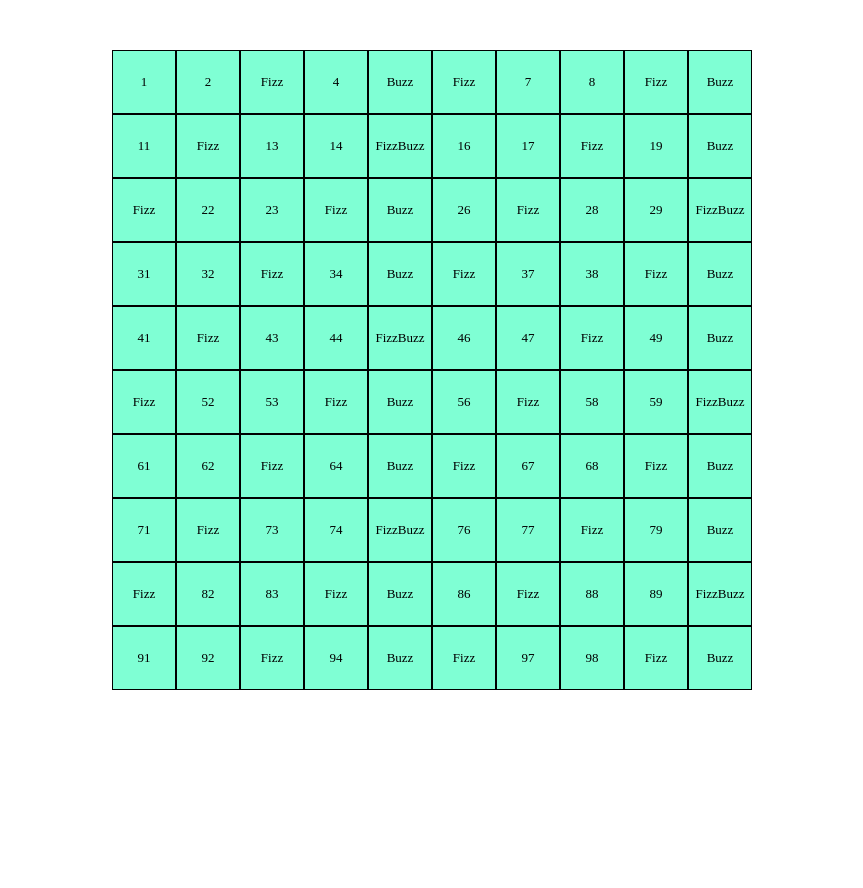
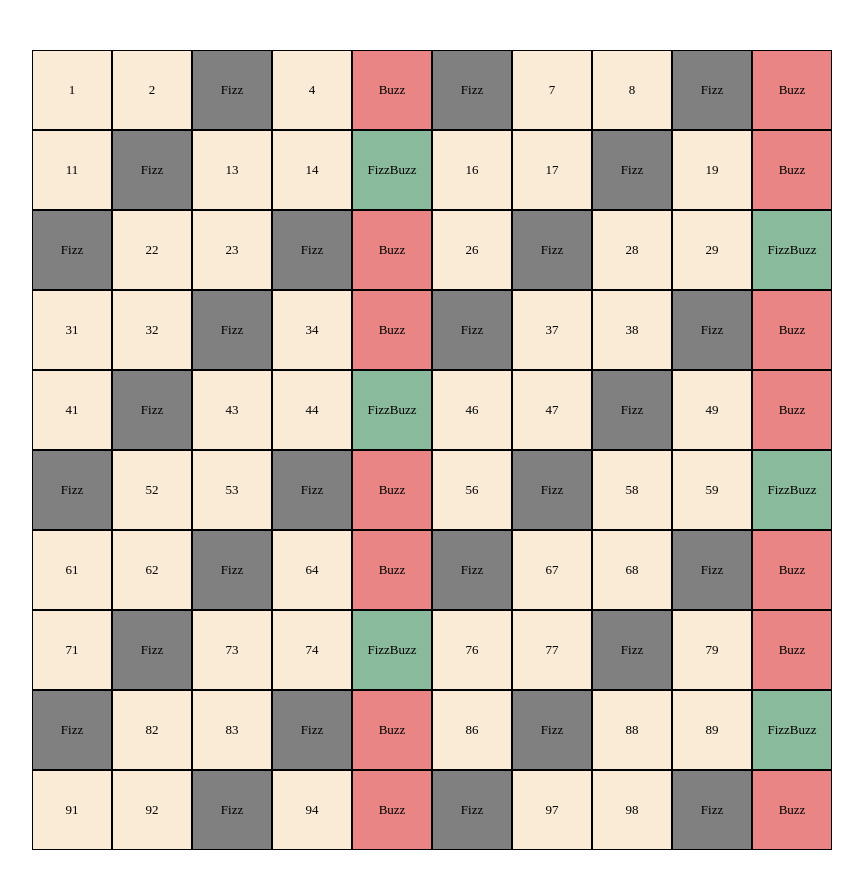
Before and after one commit to Pietromuresu/js-fizzbuzz, a plain HTML site: page index.html in a window 1280 px wide. Shown: the whole page, without its empty margins (208-1071 px from the left). Before the commit the page ends 800 px from the top, so only its background shows below. Drawn offline with Linux system fonts and the light colour scheme.

Commit message:
display different bg-color for Fizz-Buzz

```diff
--- a/Assets/scripts.js
+++ b/Assets/scripts.js
@@ -1,6 +1,8 @@
+const bgFizz = document.querySelector('.bgFizz');
+const bgBuzz = document.querySelector('.bgBuzz');
 
-const fizz = 'Fizz';
-const buzz = 'Buzz';
+const fizz = 'Fizz'
+const buzz = 'Buzz'
 const limit = 100;
 for(i = 1; i <= limit; i++) {
 
@@ -9,6 +11,7 @@ for(i = 1; i <= limit; i++) {
 
   if (i % 3 === 0) {
     output += fizz;
+
   }
   if (i % 5 === 0) {
     output += buzz;
@@ -17,11 +20,28 @@ for(i = 1; i <= limit; i++) {
     output += i;
   }
   console.log(output);
+
   const box = document.createElement('div');
   box.classList.add('box')
   box.append(output);
   container.append(box)
 
+  if (output === fizz) {
+    box.classList.add('bgFizz')
+
+  }
+  if (output === buzz) {
+    box.classList.add('bgBuzz')
+  }
+
+  if (output === (fizz + buzz)) {
+    box.classList.add('bgBuzzFizz')
+
+
+
+  }
+
+
 
 
 }
--- a/Assets/style.css
+++ b/Assets/style.css
@@ -8,18 +8,30 @@
 .container {
   display: flex;
   flex-wrap: wrap;
-  height: 80vh;
-  width: 80vh;
+  height: 800px;
+  width: 800px;
   margin: 50px auto;
-  /* debug */
-  background-color: aquamarine;
 }
 
 .box {
   display: flex;
   align-items: center;
   justify-content: center;
-  height: calc(100% / 10);
-  width: calc(100% / 10);
+  height: calc(100% / 10 );
+  width: calc(100% / 10 );
+  margin: auto;
   border: 1px solid black;
+  background-color: antiquewhite;
 }
+
+.bgFizz {
+  background-color: rgba(0, 0, 0, 0.497);
+}
+
+.bgBuzz {
+  background-color: #d30e0e81;
+}
+
+.bgBuzzFizz {
+  background-color: #1575387f;
+}
```
